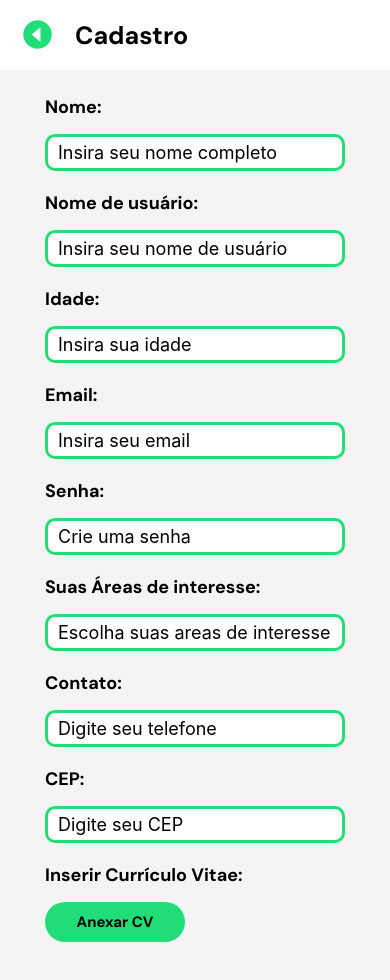
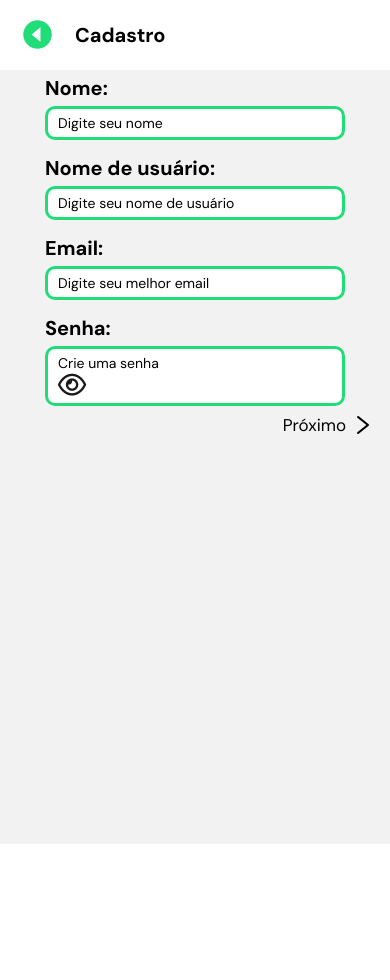
Before and after one commit to Vinidevkz/AppWorkUPTCC, a React Native app: screen /Cadastre-se in a window 390 px wide. Shown: the top 980 px of the page. After the commit the page ends 844 px from the top, so only its background shows below. Built offline with nearby package versions, Linux system fonts and the light colour scheme.

Commit message:
atualização da tela de cadastro

```diff
--- a/src/pages/initialPages/signon1.js
+++ b/src/pages/initialPages/signon1.js
@@ -11,18 +11,22 @@ import {
   TouchableOpacity,
 } from "react-native";
 
-import styles from "./styles/signon.js";
+import styles from "./styles/signon1.js";
 import Ionicons from "@expo/vector-icons/Ionicons";
+import AntDesign from '@expo/vector-icons/AntDesign';
+import FontAwesome6 from "@expo/vector-icons/FontAwesome6";
 
 import useFonts from "../../styles/fontloader/fontloader.js";
-import { useContext } from "react";
+import { useContext, useState } from "react";
 import { Context } from "./context/provider.js";
 
 
 export default function SignON1({navigation}) {
+  const {nome, setNome, setUserName} = useContext(Context);
+  const [passwordVisible, setPasswordVisible] = useState()
   //Carregador de fontes
   const fontsLoaded = useFonts();
-  const {nome, setNome, setUserName} = useContext(Context);
+
 
   if (!fontsLoaded) {
     return (
@@ -42,66 +46,38 @@ export default function SignON1({navigation}) {
         <Text style={[styles.DMSansBold, styles.title]}>Cadastro</Text>
       </View>
 
-      <ScrollView style={styles.ScrollView}>
-        <View style={styles.container}>
+      <View style={styles.mainContainer}>
         <View style={styles.formCont}>
-            <Text style={[styles.DMSansBold, styles.formTitle]}>Nome:</Text>
-            <View style={styles.inputCont}>
-              <TextInput placeholder="Insira seu nome completo" style={styles.inputText} onChangeText={setNome}/>
-            </View>
+          <Text style={[styles.DMSansBold, styles.title]}>Nome:</Text>
+          <TextInput placeholder="Digite seu nome" style={[styles.DMSansRegular, styles.inputCont]}/>
         </View>
         <View style={styles.formCont}>
-            <Text style={[styles.DMSansBold, styles.formTitle]}>Nome de usuário:</Text>
-            <View style={styles.inputCont}>
-              <TextInput placeholder="Insira seu nome de usuário" style={styles.inputText}/>
-            </View>
+          <Text style={[styles.DMSansBold, styles.title]}>Nome de usuário:</Text>
+          <TextInput placeholder="Digite seu nome de usuário" style={[styles.DMSansRegular, styles.inputCont]}/>
         </View>
         <View style={styles.formCont}>
-            <Text style={[styles.DMSansBold, styles.formTitle]}>Idade:</Text>
-            <View style={styles.inputCont}>
-              <TextInput placeholder="Insira sua idade" style={styles.inputText}/>
-            </View>
+          <Text style={[styles.DMSansBold, styles.title]}>Email:</Text>
+          <TextInput placeholder="Digite seu melhor email" style={[styles.DMSansRegular, styles.inputCont]}/>
         </View>
         <View style={styles.formCont}>
-            <Text style={[styles.DMSansBold, styles.formTitle]}>Email:</Text>
+          <Text style={[styles.DMSansBold, styles.title]}>Senha:</Text>
           <View style={styles.inputCont}>
-              <TextInput placeholder="Insira seu email" style={styles.inputText}/>
+          <TextInput placeholder="Crie uma senha" style={[styles.DMSansRegular]} />
+          <FontAwesome6
+              name={passwordVisible ? "eye-slash" : "eye"}
+              size={25}
+              color={"#1b1b1b"}
+            />
           </View>
-          </View>
-          <View style={styles.formCont}>
-            <Text style={[styles.DMSansBold, styles.formTitle]}>Senha:</Text>
-            <View style={styles.inputCont}>
-              <TextInput placeholder="Crie uma senha" style={styles.inputText}/>
-            </View>
-          </View>
-          <View style={styles.formCont}>
-            <Text style={[styles.DMSansBold, styles.formTitle]}>Suas Áreas de interesse:</Text>
-            <View style={styles.inputCont}>
-              <TextInput placeholder="Escolha suas areas de interesse" style={styles.inputText}/>
-            </View>
-          </View>
-          <View style={styles.formCont}>
-            <Text style={[styles.DMSansBold, styles.formTitle]}>Contato:</Text>
-            <View style={styles.inputCont}>
-              <TextInput placeholder="Digite seu telefone" style={styles.inputText}/>
-            </View>
-          </View>
-          <View style={styles.formCont}>
-            <Text style={[styles.DMSansBold, styles.formTitle]}>CEP:</Text>
-            <View style={styles.inputCont}>
-              <TextInput placeholder="Digite seu CEP" style={styles.inputText}/>
         </View>
       </View>
 
-
-          <View style={styles.formCont}>
-            <Text style={[styles.DMSansBold, styles.formTitle]}>Inserir Currículo Vitae:</Text>
-              <TouchableOpacity style={styles.button}>
-                <Text style={[styles.DMSansBold, styles.buttonText]}>Anexar CV</Text>
+      <View style={styles.footerCont}>
+        <TouchableOpacity style={styles.nextButton}>
+          <Text style={[styles.DMSansRegular, styles.footerText]}>Próximo</Text>
+          <AntDesign name="right" size={24} color="black" />
         </TouchableOpacity>
       </View>
-        </View>
-      </ScrollView>
 
       <StatusBar backgroundColor="white" barStyle="dark-content" />
     </SafeAreaView>
--- a/src/pages/initialPages/styles/signon.js
+++ b/src/pages/initialPages/styles/signon1.js
@@ -1,5 +1,4 @@
 import { StyleSheet } from "react-native";
-import { ScrollView } from "react-native-gesture-handler";
 
 const styles = StyleSheet.create({
   DMSansRegular: {
@@ -11,22 +10,14 @@ const styles = StyleSheet.create({
   },
 
   SafeAreaView: {
-    flex: 1,
-
-    backgroundColor: '#f4f4f4'
+    backgroundColor: '#f4f4f4',
   },
 
-  ScrollView: {
-    backgroundColor: '#f4f4f4',
-    flexGrow: 1,
-  },
-
-  container: {
+  mainContainer: {
+    height: '80%',
     alignItems: 'center',
-    paddingHorizontal: 20,
-    gap: 20,
-    marginTop: 25,
-    marginBottom: 100
+    justifyContent: 'center',
+    gap: 15
   },
 
   header: {
@@ -42,13 +33,13 @@ const styles = StyleSheet.create({
   },
 
   title: {
-    fontSize: 25
+    fontSize: 20
   },
 
   formCont: {
     width: 300,
     maxWidth: 300,
-    gap: 15
+    gap: 5
   },
 
   formTitle: {
@@ -81,6 +72,24 @@ const styles = StyleSheet.create({
 
   buttonText: {
     fontSize: 15
+  },
+
+  footerCont: {
+    flexDirection: 'row',
+    width: '100%',
+    alignItems: 'center',
+    justifyContent: 'flex-end'
+  },
+
+  nextButton: {
+    flexDirection: 'row',
+    alignItems: 'center',
+    gap: 5,
+    paddingHorizontal: 15
+  },
+
+  footerText: {
+    fontSize: 17
   }
 });
 
```
Also changed, not shown: src/pages/initialPages/signon2.js (+28 -0 lines). Lines whose indentation alone changed are shown as unchanged.
